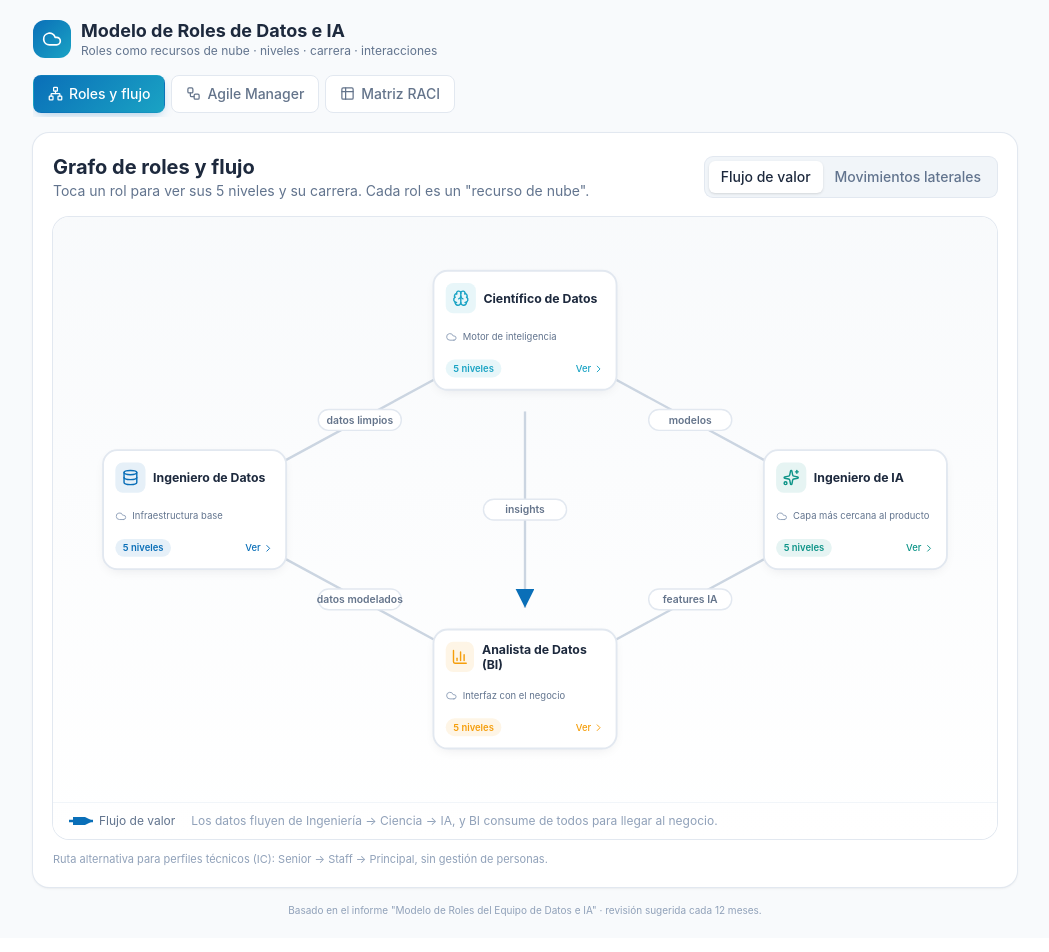
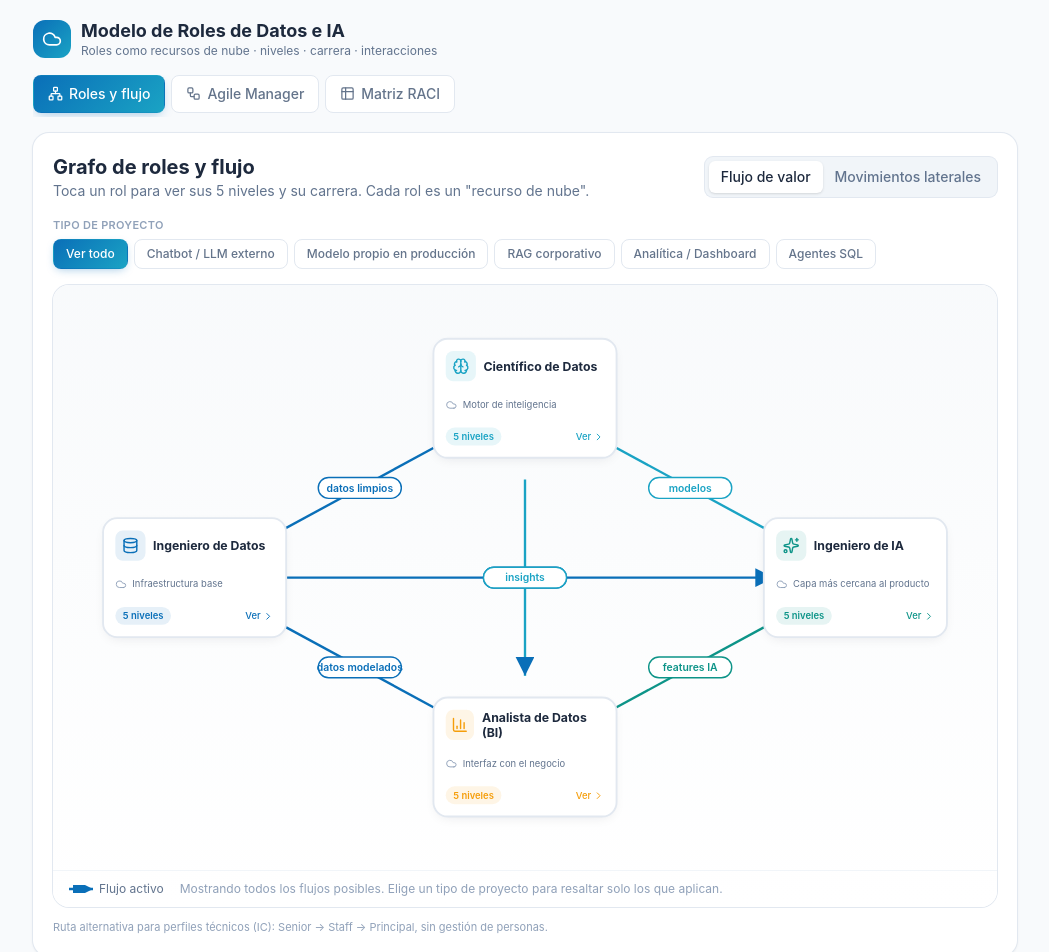
Before and after one commit to josebarrita/RolesDk, a React (Vite) app: page / in a window 1280 px wide. Shown: the top 952 px of the page, without its empty margins (115-1164 px from the left). Built offline with nearby package versions, Linux system fonts and the light colour scheme.

Commit message:
grafo con selector de tipo de proyecto

```diff
--- a/src/App.tsx
+++ b/src/App.tsx
@@ -196,12 +196,24 @@ const DIMS = [
   { key: "kpi", label: "KPIs", icon: Gauge },
 ];
 
-const VALUE_FLOW: { a: string; b: string; label: string }[] = [
-  { a: "de", b: "ds", label: "datos limpios" },
-  { a: "ds", b: "ia", label: "modelos" },
-  { a: "de", b: "bi", label: "datos modelados" },
-  { a: "ds", b: "bi", label: "insights" },
-  { a: "ia", b: "bi", label: "features IA" },
+const VALUE_FLOW: { id: string; a: string; b: string; label: string }[] = [
+  { id: "de-ds", a: "de", b: "ds", label: "datos limpios" },
+  { id: "de-ia", a: "de", b: "ia", label: "datos para IA" },
+  { id: "de-bi", a: "de", b: "bi", label: "datos modelados" },
+  { id: "ds-ia", a: "ds", b: "ia", label: "modelos" },
+  { id: "ds-bi", a: "ds", b: "bi", label: "insights" },
+  { id: "ia-bi", a: "ia", b: "bi", label: "features IA" },
+];
+
+// Tipos de proyecto: qué flujos están activos en cada uno.
+// "opt" marca flujos opcionales (se ven atenuados con etiqueta "opcional").
+const PROJECT_TYPES: { key: string; label: string; active: string[]; opt?: string[] }[] = [
+  { key: "all", label: "Ver todo", active: ["de-ds", "de-ia", "de-bi", "ds-ia", "ds-bi", "ia-bi"] },
+  { key: "chatbot", label: "Chatbot / LLM externo", active: ["de-ia", "ia-bi"] },
+  { key: "modelo", label: "Modelo propio en producción", active: ["de-ds", "ds-ia", "ia-bi"] },
+  { key: "rag", label: "RAG corporativo", active: ["de-ia", "ia-bi"], opt: ["ds-ia"] },
+  { key: "analitica", label: "Analítica / Dashboard", active: ["de-ds", "de-bi", "ds-bi"] },
+  { key: "agentes", label: "Agentes SQL", active: ["de-ia", "de-bi", "ia-bi"] },
 ];
 const LATERAL = [
   { a: "de", b: "ia", note: "Aporta fortaleza en infraestructura; debe sumar conocimiento de LLMs y evals." },
@@ -264,6 +276,9 @@ function edge(a: {x: number, y: number}, b: {x: number, y: number}, r = 86) {
 function GraphView({ onSelect }: { onSelect: (key: string) => void }) {
   const [mode, setMode] = useState("value");
   const [hover, setHover] = useState<string | null>(null);
+  const [project, setProject] = useState("all");
+
+  const proj = PROJECT_TYPES.find((p) => p.key === project) ?? PROJECT_TYPES[0];
 
   return (
     <div className="w-full">
@@ -284,6 +299,30 @@ function GraphView({ onSelect }: { onSelect: (key: string) => void }) {
         </div>
       </div>
 
+      {/* selector de tipo de proyecto */}
+      {mode === "value" && (
+        <div className="mb-4">
+          <div className="text-[11px] font-semibold uppercase tracking-wide text-slate-400 mb-1.5">Tipo de proyecto</div>
+          <div className="flex flex-wrap gap-1.5">
+            {PROJECT_TYPES.map((p) => {
+              const on = project === p.key;
+              return (
+                <button key={p.key} onClick={() => setProject(p.key)}
+                  className="px-3 py-1.5 text-xs font-medium rounded-lg transition-all"
+                  style={{
+                    background: on ? "linear-gradient(135deg,#0a6fb8,#1aa3c4)" : "#ffffff",
+                    color: on ? "#fff" : "#64748b",
+                    border: `1px solid ${on ? "transparent" : "#e2e8f0"}`,
+                    boxShadow: on ? "0 3px 10px -3px rgba(10,111,184,0.4)" : "none",
+                  }}>
+                  {p.label}
+                </button>
+              );
+            })}
+          </div>
+        </div>
+      )}
+
       <div className="relative rounded-2xl bg-gradient-to-b from-slate-50 to-white ring-1 ring-slate-200 overflow-hidden">
         <svg viewBox="0 0 1000 620" className="w-full" style={{ display: "block" }}>
           <defs>
@@ -298,18 +337,26 @@ function GraphView({ onSelect }: { onSelect: (key: string) => void }) {
 
           {mode === "value" && VALUE_FLOW.map((f, i) => {
             const e = edge(ROLES[f.a].pos, ROLES[f.b].pos);
-            const active = hover === f.a || hover === f.b;
-            const dim = hover && !active;
+            const isActive = proj.active.includes(f.id);
+            const isOpt = proj.opt?.includes(f.id) ?? false;
+            const on = isActive || isOpt;
+            const hovered = hover === f.a || hover === f.b;
+            // atenuado si: no aplica al proyecto, o hay hover en otro rol
+            const dimmed = !on || (hover && !hovered);
+            const strokeColor = dimmed ? "#cbd5e1" : ROLES[f.a].color;
+            const labelText = isOpt ? `${f.label} (opcional)` : f.label;
+            const labelW = isOpt ? 112 : 88;
             return (
-              <g key={i} opacity={dim ? 0.18 : 1}>
+              <g key={i} opacity={dimmed ? 0.2 : 1}>
                 <line x1={e.x1} y1={e.y1} x2={e.x2} y2={e.y2}
-                  stroke={active ? ROLES[f.a].color : "#cbd5e1"} strokeWidth={active ? 3.5 : 2.5}
+                  stroke={strokeColor} strokeWidth={hovered && on ? 3.5 : 2.5}
+                  strokeDasharray={isOpt ? "7 5" : undefined}
                   markerEnd="url(#arrowV)" />
                 <g transform={`translate(${e.mx}, ${e.my})`}>
-                  <rect x="-44" y="-11" width="88" height="22" rx="11"
-                    fill="white" stroke={active ? ROLES[f.a].color : "#e2e8f0"} strokeWidth="1.5" />
+                  <rect x={-labelW / 2} y="-11" width={labelW} height="22" rx="11"
+                    fill="white" stroke={dimmed ? "#e2e8f0" : ROLES[f.a].color} strokeWidth="1.5" />
                   <text x="0" y="4" textAnchor="middle" fontSize="11" fontWeight="600"
-                    fill={active ? ROLES[f.a].color : "#64748b"}>{f.label}</text>
+                    fill={dimmed ? "#94a3b8" : ROLES[f.a].color}>{labelText}</text>
                 </g>
               </g>
             );
@@ -368,9 +415,19 @@ function GraphView({ onSelect }: { onSelect: (key: string) => void }) {
             <>
               <span className="flex items-center gap-1.5">
                 <svg width="24" height="8"><line x1="0" y1="4" x2="24" y2="4" stroke="#0a6fb8" strokeWidth="2.5" markerEnd="url(#arrowV)"/></svg>
-                Flujo de valor
+                Flujo activo
               </span>
-              <span className="text-slate-400">Los datos fluyen de Ingeniería → Ciencia → IA, y BI consume de todos para llegar al negocio.</span>
+              {proj.opt && proj.opt.length > 0 && (
+                <span className="flex items-center gap-1.5">
+                  <svg width="24" height="8"><line x1="0" y1="4" x2="24" y2="4" stroke="#0a6fb8" strokeWidth="2.5" strokeDasharray="5 3"/></svg>
+                  Flujo opcional
+                </span>
+              )}
+              <span className="text-slate-400">
+                {project === "all"
+                  ? "Mostrando todos los flujos posibles. Elige un tipo de proyecto para resaltar solo los que aplican."
+                  : `Flujos activos para "${proj.label}". Los demás se atenúan.`}
+              </span>
             </>
           ) : (
             <span className="flex items-center gap-1.5">
```
